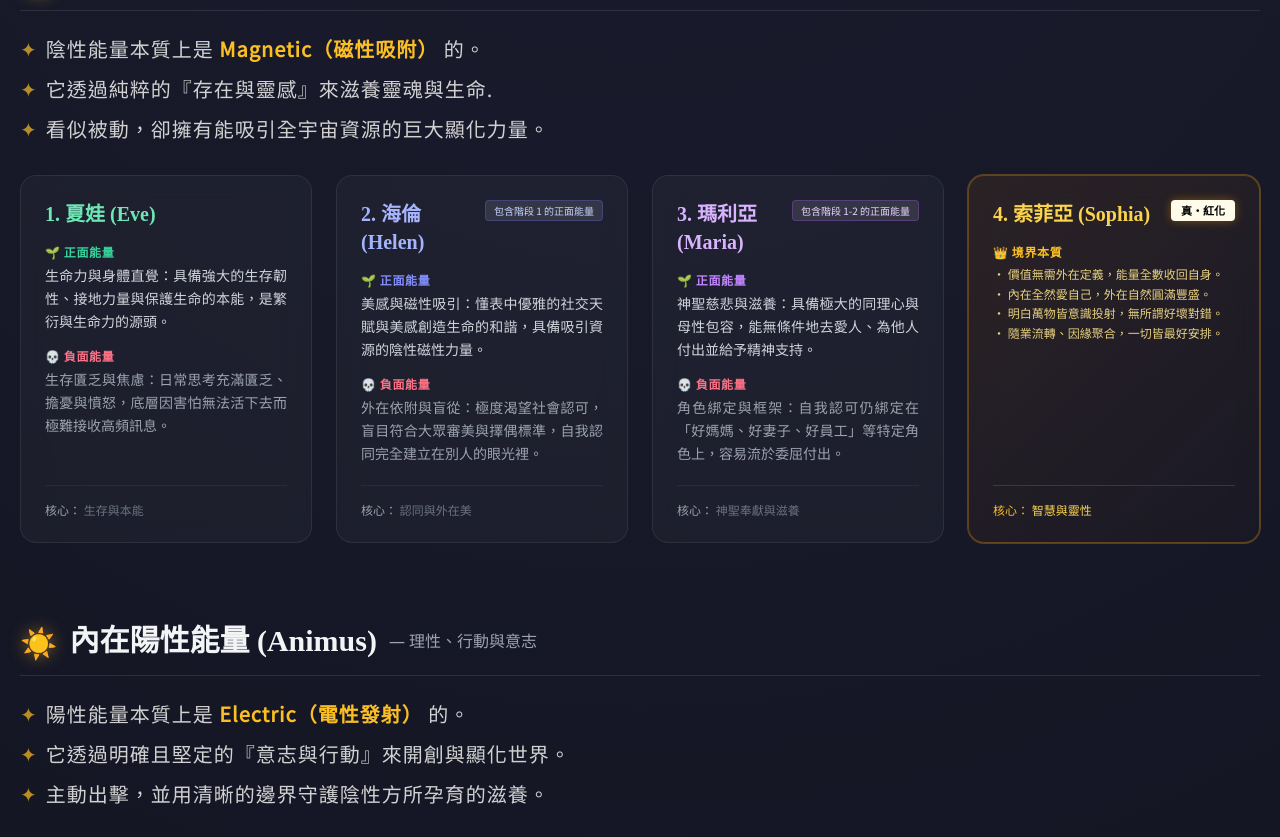
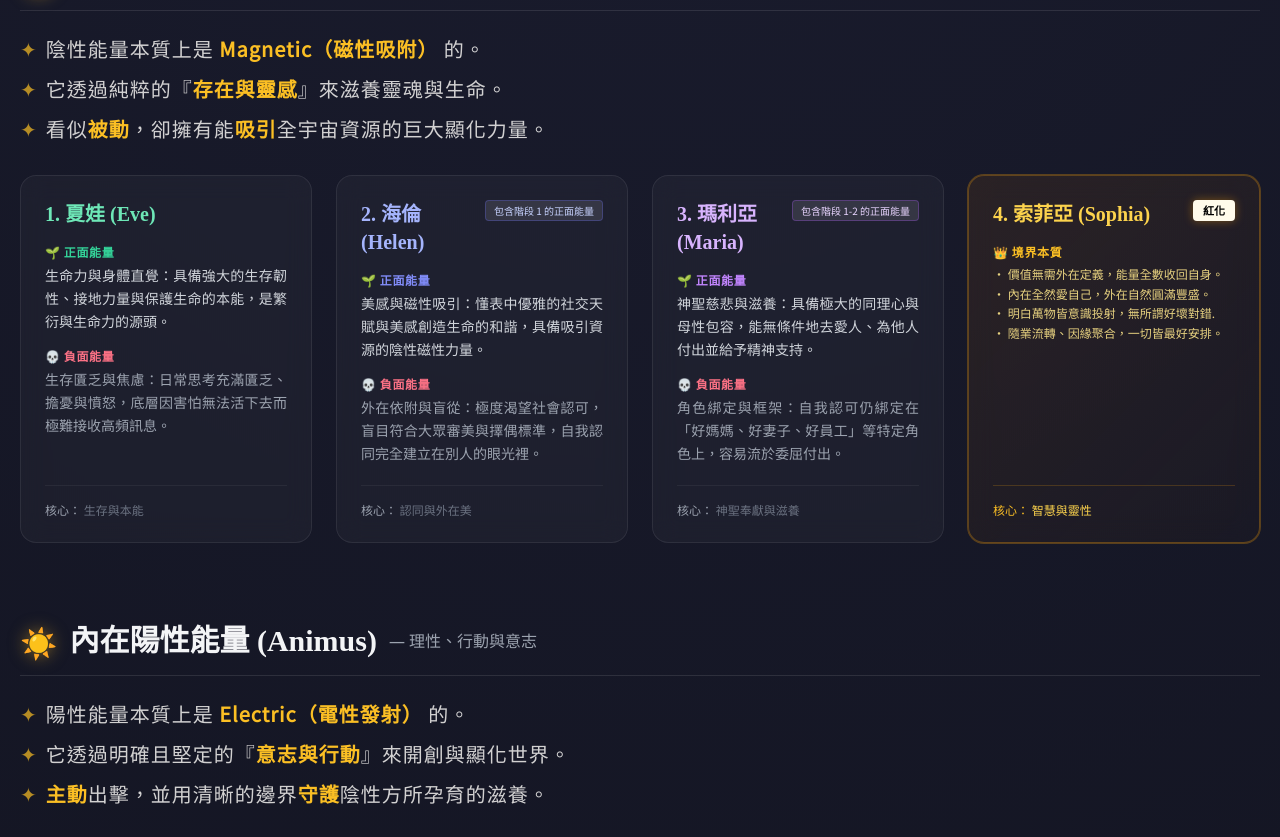
Before and after one commit to misskatesun/rubedo, a plain HTML site: page index.html in a window 1280 px wide. Shown: the part 388-1225 px from the top of the page. Drawn offline with nearby package versions, Linux system fonts and the light colour scheme.

Commit message:
Update index.html

```diff
--- a/index.html
+++ b/index.html
@@ -3,7 +3,7 @@
 <head>
     <meta charset="UTF-8">
     <meta name="viewport" content="width=device-width, initial-scale=1.0">
-    <title>索菲亞計劃：內在陰陽能量鍊金術 V7</title>
+    <title>索菲亞計劃：內在陰陽能量鍊金術 V8</title>
     <script src="https://cdn.tailwindcss.com"></script>
     <link rel="preconnect" href="https://fonts.googleapis.com">
     <link rel="preconnect" href="https://fonts.gstatic.com" crossorigin>
@@ -42,7 +42,7 @@
         <p class="max-w-3xl mx-auto text-base md:text-xl text-gray-300 leading-relaxed font-light tracking-wide px-2 text-justify md:text-center">
             以唯識與零極限的角度而言，外境一切皆為阿賴耶識中的種子資料投射。
             透過接納與清理，我們能「超越且包含」各階段的正面特質、解構負面資料污染，
-            最終步入心不隨境轉的 <a href="#alchemy-table" class="text-amber-400 font-medium border-b-2 border-amber-400/60 pb-0.5 hover:text-amber-300 hover:border-amber-300 transition-colors shadow-sm inline-block">真．紅化（Rubedo）</a> 狀態。
+            最終步入心不隨境轉的 <a href="#alchemy-table" class="text-amber-400 font-medium border-b-2 border-amber-400/60 pb-0.5 hover:text-amber-300 hover:border-amber-300 transition-colors shadow-sm inline-block">紅化（Rubedo）</a> 狀態。
         </p>
     </header>
 
@@ -65,11 +65,11 @@
                 </div>
                 <div class="flex items-center space-x-2">
                     <span class="text-amber-400/70">✦</span>
-                    <span>它透過純粹的『存在與靈感』來滋養靈魂與生命.</span>
+                    <span>它透過純粹的『<span class="text-amber-400 font-semibold">存在與靈感</span>』來滋養靈魂與生命。</span>
                 </div>
                 <div class="flex items-center space-x-2">
                     <span class="text-amber-400/70">✦</span>
-                    <span>看似被動，卻擁有能吸引全宇宙資源的巨大顯化力量。</span>
+                    <span>看似<span class="text-amber-400 font-semibold">被動</span>，卻擁有能<span class="text-amber-400 font-semibold">吸引</span>全宇宙資源的巨大顯化力量。</span>
                 </div>
             </div>
 
@@ -145,7 +145,7 @@
                     <div>
                         <div class="flex justify-between items-start mb-4 gap-2">
                             <h3 class="serif-title font-bold text-xl text-amber-300">4. 索菲亞 (Sophia)</h3>
-                            <span class="text-[11px] bg-amber-50 text-black font-bold px-2.5 py-0.5 rounded shadow-[0_0_10px_rgba(245,158,11,0.4)] whitespace-nowrap">真・紅化</span>
+                            <span class="text-[11px] bg-amber-50 text-black font-bold px-2.5 py-0.5 rounded shadow-[0_0_10px_rgba(245,158,11,0.4)] whitespace-nowrap">紅化</span>
                         </div>
                         <div class="mb-5 space-y-3">
                             <div>
@@ -153,7 +153,7 @@
                                 <p class="text-xs text-amber-200/90 leading-relaxed font-light text-justify space-y-1">
                                     <span>• 價值無需外在定義，能量全數收回自身。</span><br>
                                     <span>• 內在全然愛自己，外在自然圓滿豐盛。</span><br>
-                                    <span>• 明白萬物皆意識投射，無所謂好壞對錯。</span><br>
+                                    <span>• 明白萬物皆意識投射，無所謂好壞對錯.</span><br>
                                     <span>• 隨業流轉、因緣聚合，一切皆最好安排。</span>
                                 </p>
                             </div>
@@ -183,11 +183,11 @@
                 </div>
                 <div class="flex items-center space-x-2">
                     <span class="text-amber-400/70">✦</span>
-                    <span>它透過明確且堅定的『意志與行動』來開創與顯化世界。</span>
+                    <span>它透過明確且堅定的『<span class="text-amber-400 font-semibold">意志與行動</span>』來開創與顯化世界。</span>
                 </div>
                 <div class="flex items-center space-x-2">
                     <span class="text-amber-400/70">✦</span>
-                    <span>主動出擊，並用清晰的邊界守護陰性方所孕育的滋養。</span>
+                    <span><span class="text-amber-400 font-semibold">主動</span>出擊，並用清晰的邊界<span class="text-amber-400 font-semibold">守護</span>陰性方所孕育的滋養。</span>
                 </div>
             </div>
 
@@ -263,7 +263,7 @@
                     <div>
                         <div class="flex justify-between items-start mb-4 gap-2">
                             <h3 class="serif-title font-bold text-xl text-amber-300">4. 赫密士 (Hermes)</h3>
-                            <span class="text-[11px] bg-amber-50 text-black font-bold px-2.5 py-0.5 rounded shadow-[0_0_10px_rgba(245,158,11,0.4)] whitespace-nowrap">真・紅化</span>
+                            <span class="text-[11px] bg-amber-50 text-black font-bold px-2.5 py-0.5 rounded shadow-[0_0_10px_rgba(245,158,11,0.4)] whitespace-nowrap">紅化</span>
                         </div>
                         <div class="mb-5 space-y-3">
                             <div>
@@ -400,7 +400,7 @@
                                 <td class="p-5 font-medium vertical-align-top">
                                     <div class="flex items-center mb-1">
                                         <span class="inline-block w-2 h-2 rounded-full bg-amber-500 mr-2 shadow-[0_0_8px_#f59e0b]"></span>
-                                        <span class="serif-title font-bold text-amber-300">4. 真．紅化 (Rubedo)</span>
+                                        <span class="serif-title font-bold text-amber-300">4. 紅化 (Rubedo)</span>
                                     </div>
                                     <div class="text-xs text-amber-400 pl-4 font-bold">👑 賢者之石、神聖婚禮、鳳凰</div>
                                 </td>
```
